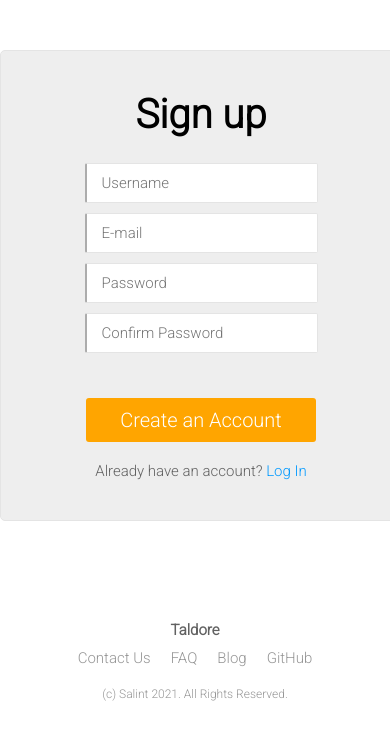
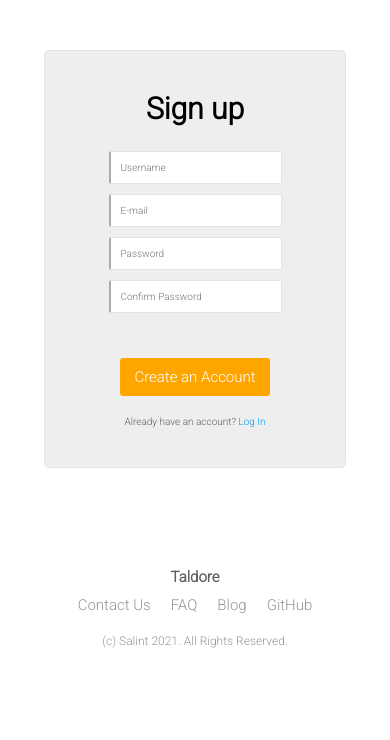
Before and after one commit to Salint/taldore-frontend, a React (Create React App) app: page /signup in a window 390 px wide. Shown: the top 740 px of the page. Built offline with nearby package versions, Linux system fonts and the light colour scheme; no server answers.

Commit message:
Made forms responsive.

```diff
--- a/src/assets/style/pages/form.css
+++ b/src/assets/style/pages/form.css
@@ -60,3 +60,28 @@ section.auth-form p a {
 section.auth-form p a:hover {
 	text-decoration: underline;
 }
+@media (max-width: 1000px) {
+	section.auth-form {
+		width: 300px;
+	}
+	section.auth-form h1 {
+		font-size: 30px;
+	}
+	section.auth-form h2.error {
+		font-size: 20px;
+		width: 150px;
+		padding: 5px 20px;
+	}
+	section.auth-form div input {
+		font-size: 10px;
+		width: 150px;
+		padding: 10px 10px;
+	}
+	section.auth-form div button {
+		font-size: 15px;
+		width: 150px;
+	}
+	section.auth-form p {
+		font-size: 10px;
+	}
+}
```
